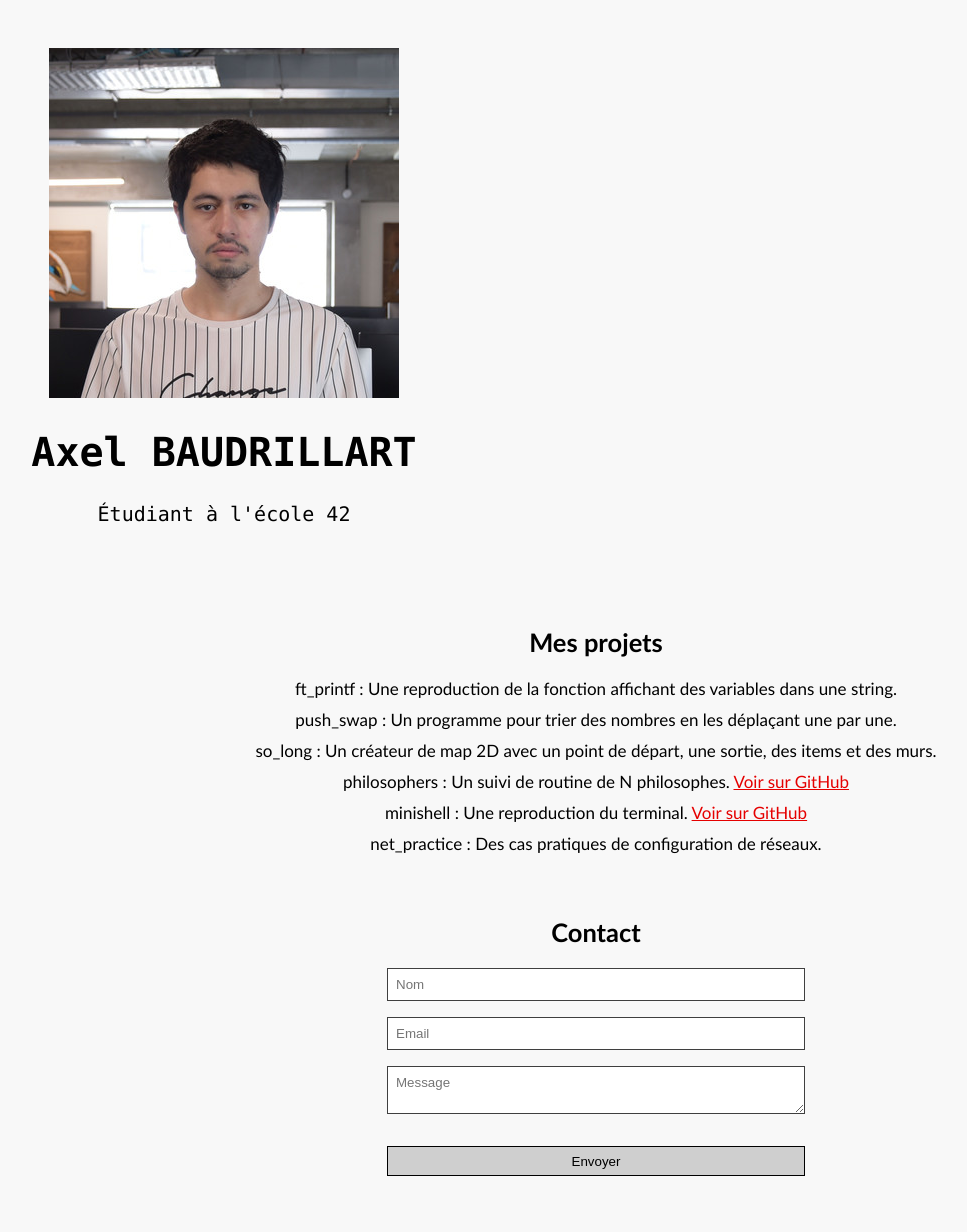
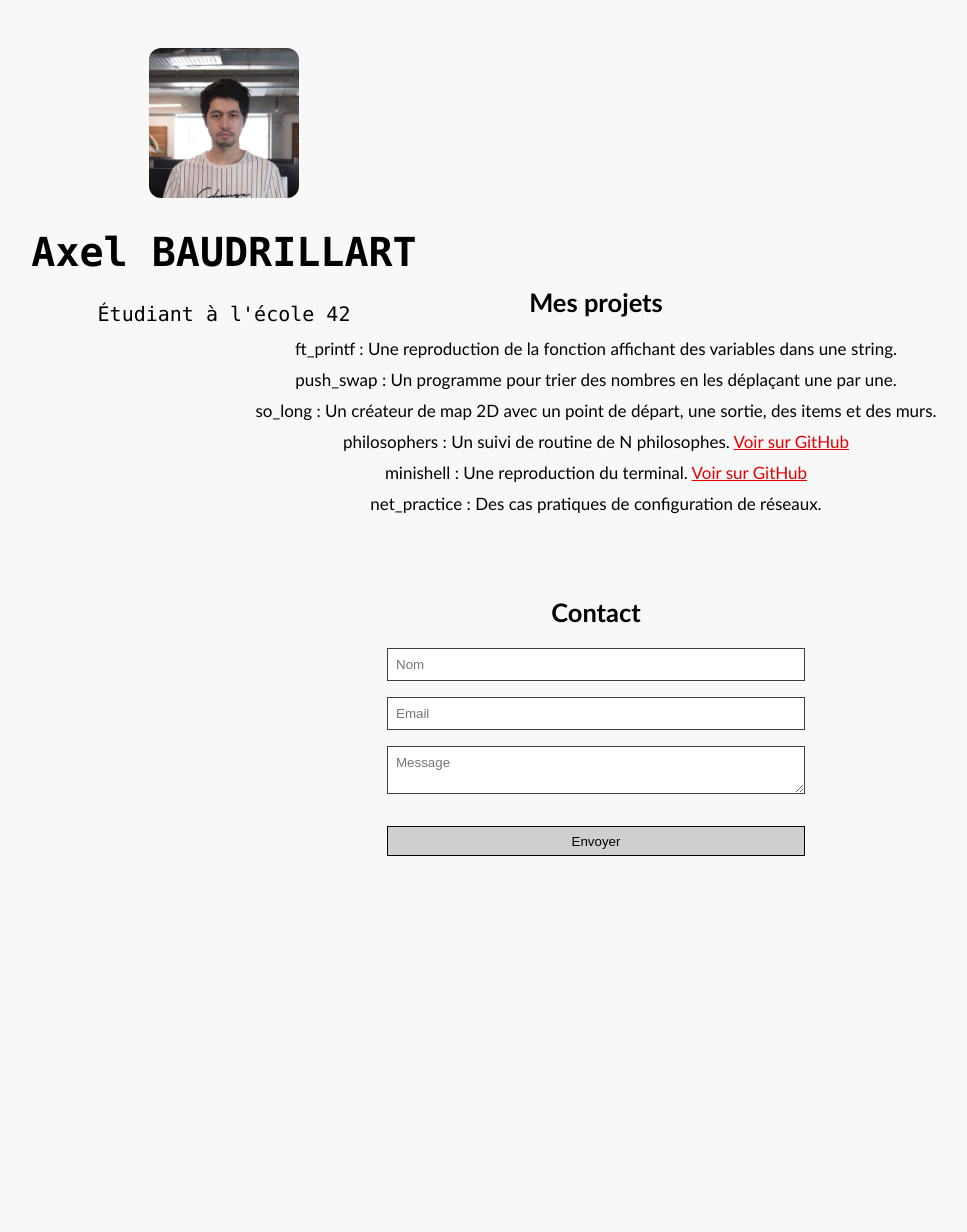
Before and after one commit to Axeltoutseul/Portfolio, a Django app: page / in a window 1280 px wide. Shown: the whole page, without its empty margins (44-1011 px from the left). After the commit the page ends 856 px from the top, so only its background shows below. Run offline with Django 5.2, Linux system fonts and the light colour scheme.

Commit message:
Portfolio

```diff
--- a/page_personnelle/static/css/style.css
+++ b/page_personnelle/static/css/style.css
@@ -10,6 +10,12 @@ body {
   padding: 0;
   margin: 0;
   background: #f8f8f8;
+}
+
+.profile-pic {
+  width: 150px;
+  height: auto;
+  border-radius: 8%;
 }
 
 h1 {
@@ -29,11 +35,14 @@ a {
 }
 
 section {
-  margin-top: -20px;
   padding: 2rem;
   padding-bottom: 20px;
   font-size: 17px;
   text-align: center;
+}
+
+#projects {
+  margin-top: -160px;
 }
 
 input, textarea {
--- a/page_personnelle/templates/index.html
+++ b/page_personnelle/templates/index.html
@@ -9,7 +9,7 @@
 </head>
 <body>
     <header>
-        <img src="/axbaudri.jpg" alt="">
+        <img src="{% static 'axbaudri.jpg' %}" alt="" class="profile-pic">
         <h1>Axel BAUDRILLART</h1>
         <p>Étudiant à l'école 42</p>
     </header>
```
Also changed, not shown: page_personnelle/static/axbaudri.jpg (renamed from page_personnelle/templates/axbaudri.jpg).
